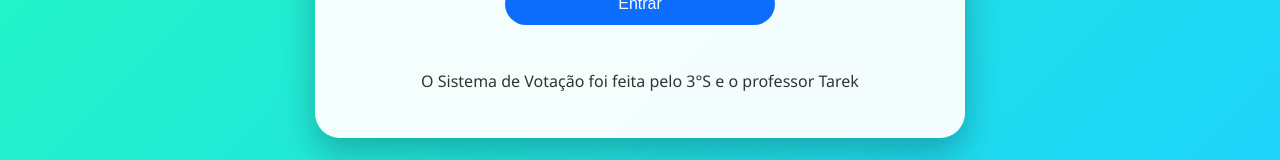
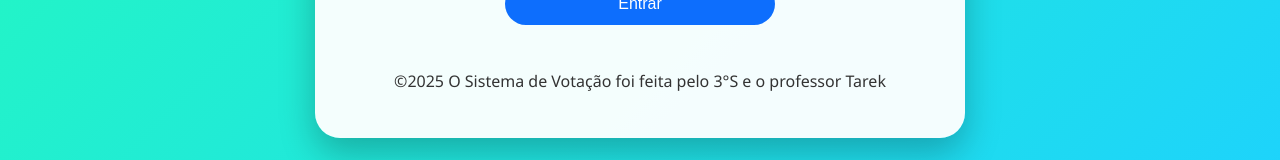
Before and after one commit to Wenbin9464/voto_computador3, a plain HTML site: page index.html in a window 1280 px wide. Shown: the part 523-683 px from the top of the page. Drawn offline with nearby package versions, Linux system fonts and the light colour scheme.

Commit message:
Update index.html

```diff
--- a/index.html
+++ b/index.html
@@ -19,7 +19,7 @@
         <button onclick="login()">Entrar</button>
         <p id="login-error" class="erro-msg"></p>
     </div>
-    <p>O Sistema de Votação foi feita pelo 3°S e o professor Tarek</p>
+    <p>&copy;2025 O Sistema de Votação foi feita pelo 3°S e o professor Tarek</p>
 </div>
 
 <!-- Votação -->
```
